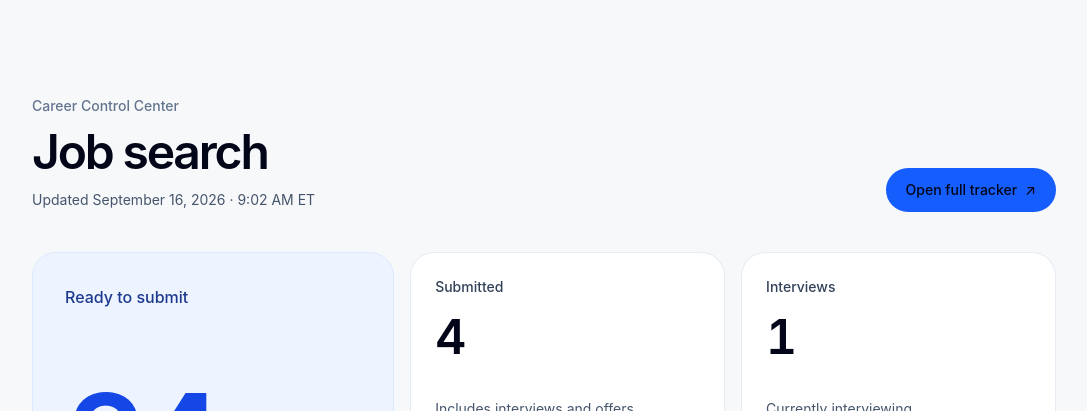
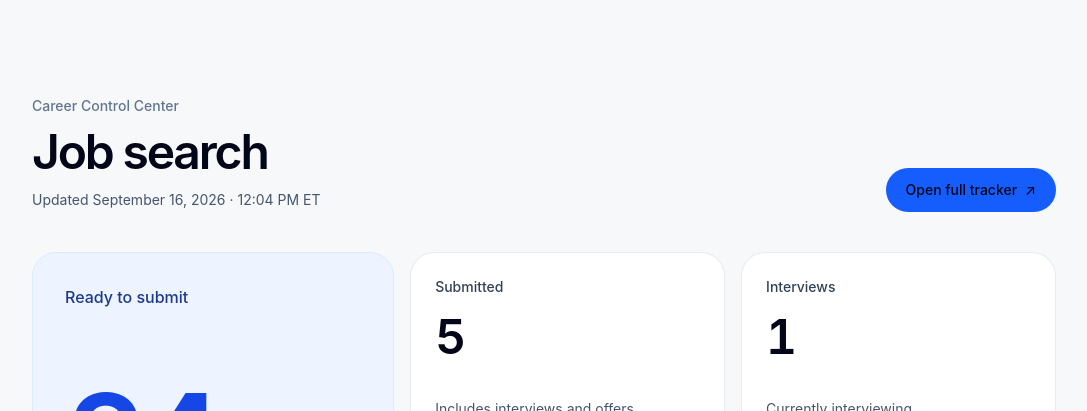
Before and after one commit to micksems/ai-portfolio, a Next.js app: page /job-search in a window 1280 px wide. Shown: the top 411 px of the page, without its empty margins (96-1183 px from the left). Built offline with nearby package versions, Linux system fonts and the light colour scheme.

Commit message:
Record CAIS application submission

```diff
--- a/src/data/jobSearchData.js
+++ b/src/data/jobSearchData.js
@@ -1,5 +1,5 @@
 export const jobSearchData = {
-  updatedAt: "September 16, 2026 · 9:02 AM ET",
+  updatedAt: "September 16, 2026 · 12:04 PM ET",
   jobs: [
     { company: "Instawork", status: "Ready to Submit" },
     { company: "Horizon Media", status: "Ready to Submit" },
@@ -28,13 +28,13 @@ export const jobSearchData = {
     { company: "Shiftsmart", status: "Applied" },
     { company: "DoorDash", status: "Applied" },
     { company: "The Trade Desk", status: "Applied" },
+    { company: "CAIS", status: "Applied" },
     { company: "Gartner", status: "Interview" },
     { company: "Lambda", status: "Found" },
     { company: "MONTICELLOAM", status: "Found" },
     { company: "Agave", status: "Found" },
     { company: "Claim Health", status: "Found" },
     { company: "Big Leap Health", status: "Found" },
-    { company: "CAIS", status: "Found" },
     { company: "Aksia", status: "Found" },
     { company: "Audax Private Debt", status: "Found" },
     { company: "Conduit Health", status: "Found" },
@@ -57,6 +57,7 @@ export const jobSearchData = {
     }
   ],
   activityHistory: [
+    { at: "2026-09-16T16:04:51.000Z", action: "Application submission confirmed for CAIS Partner Experience (Analyst – Associate). Post-application outreach targets identified and queued." },
     { at: "2026-09-16T13:02:04.000Z", action: "Daily search added five active roles: CAIS Partner Experience Analyst-Associate, Aksia Analyst Operational Due Diligence, Audax Private Debt Investor Relations Operations Analyst, Conduit Health Implementation Manager, and Basis Research Institute Technical Program Manager." },
     { at: "2026-09-15T13:00:00.000Z", action: "Daily search added five active roles: Lambda Internal Tools & Data Product Analyst, MONTICELLOAM Business Analyst, Agave Product Analyst, Claim Health Operations Associate, and Big Leap Health Strategy and Operations Associate. Job-specific Google Docs were prepared; PDF persistence remained blocked by connector file-egress restrictions, so the five roles remain Found." },
     { at: "2026-09-15T03:46:56.000Z", action: "Application submission confirmed for DoorDash Associate, Marketplace - Strategy & Operations." }
```
